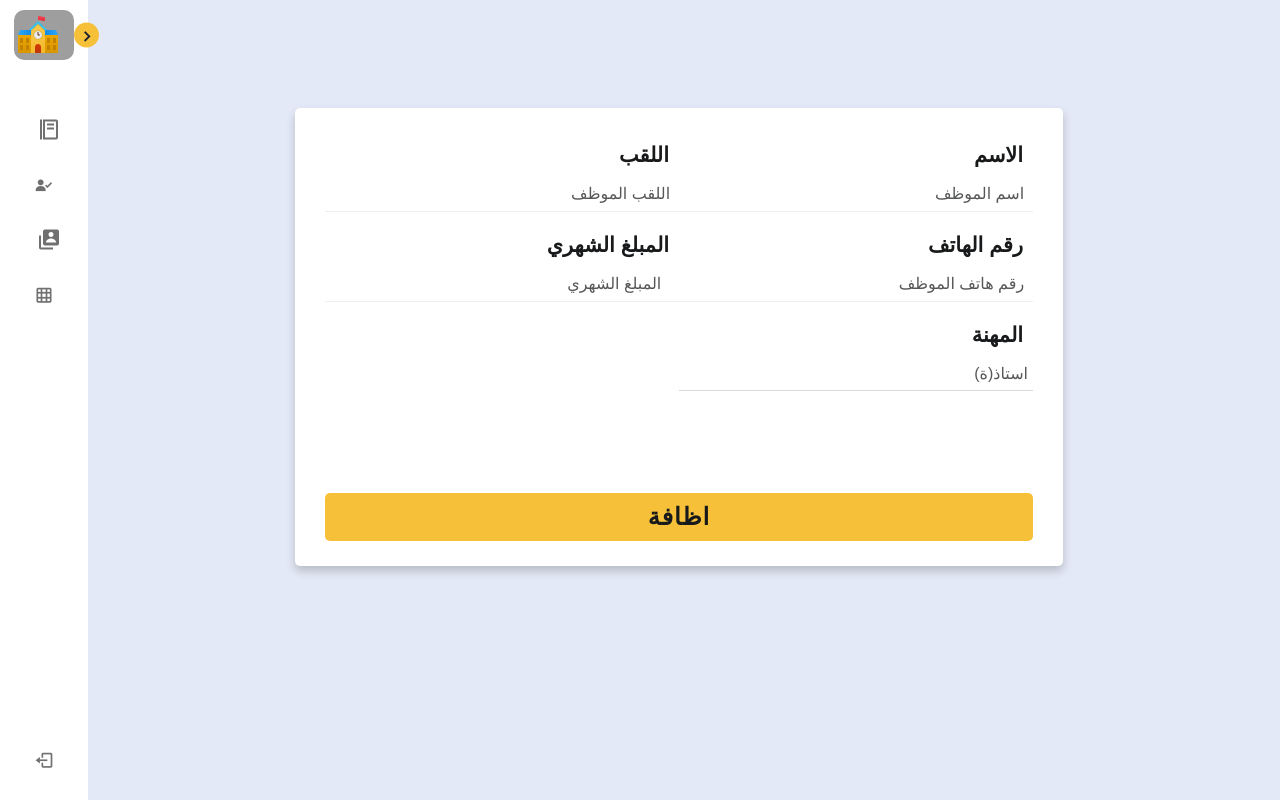
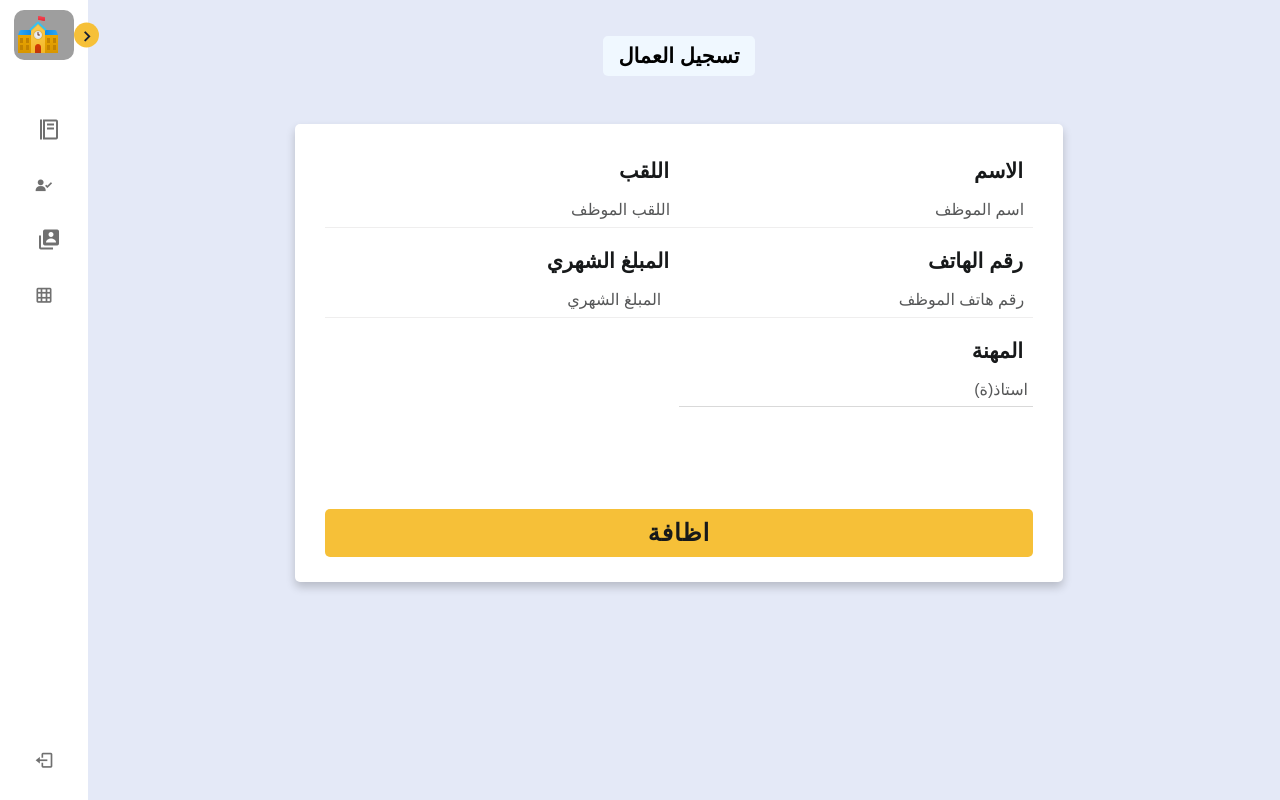
Before and after one commit to Hadjer-GR/Garden-School-Management-System, a PHP site: page /school_system/app/View/admin/teacher.php in a window 1280 px wide. Run offline with PHP 8.4, Linux system fonts and the light colour scheme; some libraries are stand-ins or nearby versions; grey boxes are pictures that could not be loaded.

Commit message:
add titile to the form  student teacher

```diff
--- a/app/View/admin/student.php
+++ b/app/View/admin/student.php
@@ -100,10 +100,12 @@
 
 
 
+<br><br>
+  <div class="titleform">
 
+  <h2 class="addperson">تسجيل التلاميذ</h2>
+  </div>
 
-    <br>
-    <br>
 
 
             <!-- fomullaire-->
--- a/app/View/admin/teacher.php
+++ b/app/View/admin/teacher.php
@@ -92,8 +92,13 @@
 
   </div>
 </div>
- <br>
- <br>
+
+<br><br>
+  <div class="titleform">
+
+  <h2 class="addperson">تسجيل العمال</h2>
+  </div>
+
 
 
 
--- a/public/css/style.css
+++ b/public/css/style.css
@@ -339,6 +339,11 @@ body.dark .sidebar header .toggle {
   text-align: center;
   align-items: center;
 }
+.dropmenu ,
+.dropmenu_2{
+  background-color: #17191a0b;
+   border-radius: 10px;
+}
 .dropmenu,
 .dropmenu_2 {
   transform: all 150ms linear;
@@ -2102,7 +2107,7 @@ form .signup-link a:hover {
 */
 form {
   position: relative;
-  margin-top: 6%;
+  margin-top: 4%;
   max-width: 60vw;
   width: 100%;
   height: auto;
@@ -2506,13 +2511,20 @@ h2 {
   transition: 0.2s;
 }
 
+.titleform{
+  position: relative;
+  align-items: center;
+  text-align: center;
+}
 .addperson{
   text-align: center;
   color: black;
   background-color: aliceblue;
   display: inline-block;
   position: relative;
-  left: 45%;
+  display: inline-block;
+ font-weight: 600;
+ font-size: 1.3em;
   padding: 8px 15px;
   border-radius: 5px;
   min-width: 150px;
```
Also changed, not shown: app/util/phpqrcode/card1.png-errors.txt (+12 -0 lines), public/image/card1.png.
